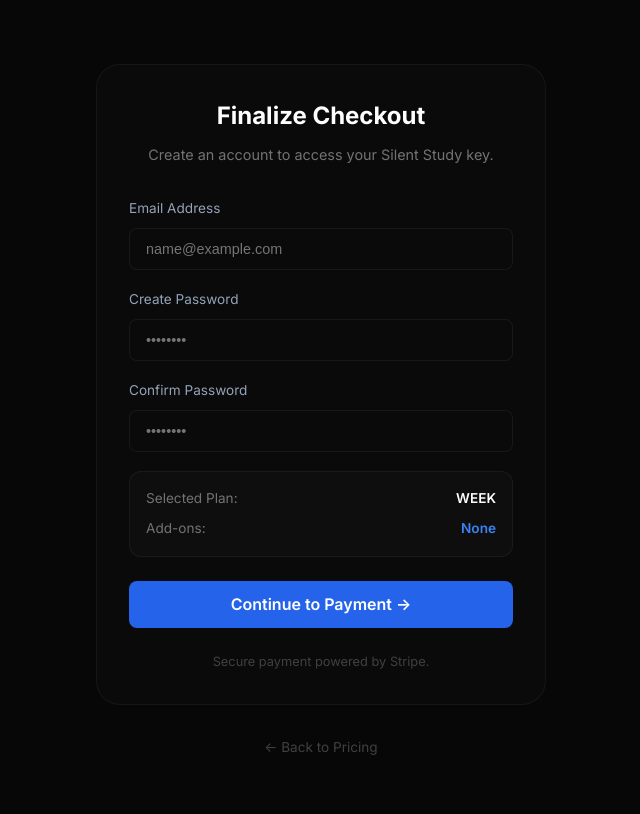
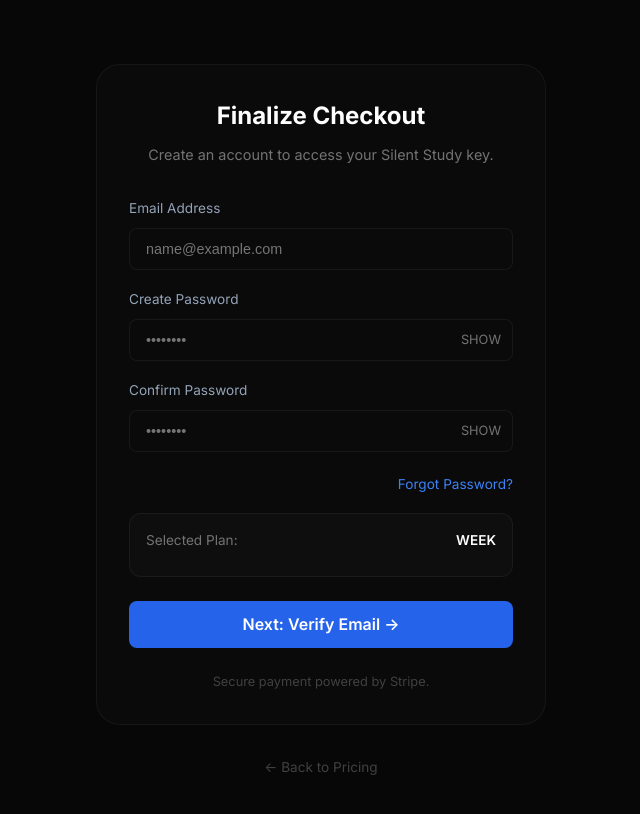
Before and after one commit to Silent-study/bot-frontend, a React (Vite) app: page /register in a window 1280 px wide. Shown: the top 814 px of the page, without its empty margins (319-959 px from the left). Built offline with nearby package versions, Linux system fonts and the light colour scheme.

Commit message:
feat: implement frontend application routing and automation control panel dashboard

```diff
--- a/src/App.jsx
+++ b/src/App.jsx
@@ -5,6 +5,7 @@ import './App.css';
 import LandingPage from './pages/LandingPage';
 import ControlPanel from './pages/ControlPanel';
 import RegisterPage from './pages/RegisterPage';
+import ForgotPassword from './pages/ForgotPassword';
 
 export default function App() {
   const [isAuthenticated, setIsAuthenticated] = useState(false);
@@ -24,6 +25,7 @@ export default function App() {
       <Routes>
         <Route path="/" element={<LandingPage />} />
         <Route path="/register" element={<RegisterPage onAuthSuccess={() => setIsAuthenticated(true)} />} />
+        <Route path="/forgot-password" element={<ForgotPassword />} />
         <Route
           path="/dashboard"
           element={(isAuthenticated || new URLSearchParams(window.location.search).get('uid')) ? <ControlPanel /> : <Navigate to="/register" />}
--- /dev/null
+++ b/src/pages/ForgotPassword.jsx
@@ -0,0 +1,100 @@
+import { useState } from 'react';
+import { useNavigate } from 'react-router-dom';
+import '../ControlPanel.css';
+
+export default function ForgotPassword() {
+  const navigate = useNavigate();
+  const [email, setEmail] = useState('');
+  const [otp, setOtp] = useState('');
+  const [newPassword, setNewPassword] = useState('');
+  const [step, setStep] = useState(1); // 1: Email, 2: Reset
+  const [loading, setLoading] = useState(false);
+
+  const handleSendOtp = async (e) => {
+    e.preventDefault();
+    setLoading(true);
+    try {
+      const res = await fetch('http://localhost:3000/forgot-password', {
+        method: 'POST',
+        headers: { 'Content-Type': 'application/json' },
+        body: JSON.stringify({ email })
+      });
+      if (res.ok) {
+        setStep(2);
+      } else {
+        const data = await res.json();
+        alert(data.error || 'Failed to send reset OTP');
+      }
+    } catch (err) {
+      alert('Error connecting to server');
+    } finally {
+      setLoading(false);
+    }
+  };
+
+  const handleResetPassword = async (e) => {
+    e.preventDefault();
+    setLoading(true);
+    try {
+      const res = await fetch('http://localhost:3000/reset-password', {
+        method: 'POST',
+        headers: { 'Content-Type': 'application/json' },
+        body: JSON.stringify({ email, otp, newPassword })
+      });
+      if (res.ok) {
+        alert('Password updated! Please login.');
+        navigate('/register');
+      } else {
+        const data = await res.json();
+        alert(data.error || 'Reset failed');
+      }
+    } catch (err) {
+      alert('Error connecting to server');
+    } finally {
+      setLoading(false);
+    }
+  };
+
+  return (
+    <div className="control-panel-container" style={{justifyContent: 'center', minHeight: '100vh', background: '#070708'}}>
+      <div className="cp-card" style={{maxWidth: '450px', width: '100%', background: '#0a0a0a', border: '1px solid rgba(255,255,255,0.05)'}}>
+        <div className="cp-card-title" style={{justifyContent: 'center', fontSize: '1.5rem', marginBottom: '0.5rem'}}>
+          Reset Password
+        </div>
+        <p style={{color: '#737373', textAlign: 'center', marginBottom: '2rem', fontSize: '0.9rem'}}>
+          {step === 1 ? 'Enter your email to receive a password reset code.' : 'Enter the code and your new password.'}
+        </p>
+
+        {step === 1 ? (
+          <form onSubmit={handleSendOtp}>
+            <div className="form-group">
+              <label className="form-label">Email Address</label>
+              <input type="email" className="form-input" required placeholder="name@example.com" value={email} onChange={e => setEmail(e.target.value)} />
+            </div>
+            <button className="btn-launch" type="submit" disabled={loading} style={{background: '#2563eb'}}>
+              {loading ? 'Sending...' : 'Send Reset Code →'}
+            </button>
+          </form>
+        ) : (
+          <form onSubmit={handleResetPassword}>
+            <div className="form-group">
+              <label className="form-label">Verification Code</label>
+              <input type="text" className="form-input" required placeholder="123456" maxLength="6" value={otp} onChange={e => setOtp(e.target.value)} />
+            </div>
+            <div className="form-group">
+              <label className="form-label">New Password</label>
+              <input type="password" className="form-input" required placeholder="••••••••" value={newPassword} onChange={e => setNewPassword(e.target.value)} />
+            </div>
+            <button className="btn-launch" type="submit" disabled={loading} style={{background: '#22c55e'}}>
+              {loading ? 'Updating...' : 'Update Password →'}
+            </button>
+          </form>
+        )}
+
+        <div style={{marginTop: '1.5rem', textAlign: 'center'}}>
+          <span style={{color: '#404040', fontSize: '0.85rem', cursor: 'pointer'}} onClick={() => navigate('/register')}>← Back to Login</span>
+        </div>
+      </div>
+    </div>
+  );
+}
--- a/src/pages/RegisterPage.jsx
+++ b/src/pages/RegisterPage.jsx
@@ -16,20 +16,44 @@ export default function RegisterPage() {
   const [formData, setFormData] = useState({
     email: '',
     password: '',
-    confirmPassword: ''
+    confirmPassword: '',
+    otp: ''
   });
+  const [showPass, setShowPass] = useState(false);
+  const [showConfirmPass, setShowConfirmPass] = useState(false);
+  const [step, setStep] = useState(1); // 1: Info, 2: OTP
   const [loading, setLoading] = useState(false);
 
-  const handleSubmit = async (e) => {
+  const handleSendOtp = async (e) => {
     e.preventDefault();
     if (formData.password !== formData.confirmPassword) {
       alert("Passwords don't match!");
       return;
     }
-
     setLoading(true);
     try {
-      // 1. Register User in MongoDB
+      const res = await fetch('http://localhost:3000/send-otp', {
+        method: 'POST',
+        headers: { 'Content-Type': 'application/json' },
+        body: JSON.stringify({ email: formData.email })
+      });
+      if (res.ok) {
+        setStep(2);
+      } else {
+        const data = await res.json();
+        alert(data.error || 'Failed to send OTP');
+      }
+    } catch (err) {
+      alert('Error connecting to server');
+    } finally {
+      setLoading(false);
+    }
+  };
+
+  const handleFinalRegister = async (e) => {
+    e.preventDefault();
+    setLoading(true);
+    try {
       const regRes = await fetch('http://localhost:3000/register', {
         method: 'POST',
         headers: { 'Content-Type': 'application/json' },
@@ -37,30 +61,23 @@ export default function RegisterPage() {
           email: formData.email,
           password: formData.password,
           plan: planId,
-          addons
+          addons,
+          otp: formData.otp
         })
       });
 
       const userData = await regRes.json();
       if (!regRes.ok) throw new Error(userData.error || 'Registration failed');
 
-      // 2. Trigger Stripe Checkout
       const stripeRes = await fetch('http://localhost:3000/create-checkout-session', {
         method: 'POST',
         headers: { 'Content-Type': 'application/json' },
-        body: JSON.stringify({
-          planId,
-          addons,
-          userId: userData.userId
-        })
+        body: JSON.stringify({ planId, addons, userId: userData.userId })
       });
 
       const session = await stripeRes.json();
-      if (session.url) {
-        window.location.href = session.url;
-      }
+      if (session.url) window.location.href = session.url;
     } catch (err) {
-      console.error(err);
       alert(err.message);
     } finally {
       setLoading(false);
@@ -71,47 +88,59 @@ export default function RegisterPage() {
     <div className="control-panel-container" style={{justifyContent: 'center', minHeight: '100vh', background: '#070708'}}>
       <div className="cp-card" style={{maxWidth: '450px', width: '100%', background: '#0a0a0a', border: '1px solid rgba(255,255,255,0.05)'}}>
         <div className="cp-card-title" style={{justifyContent: 'center', fontSize: '1.5rem', marginBottom: '0.5rem'}}>
-          Finalize Checkout
+          {step === 1 ? 'Finalize Checkout' : 'Verify Email'}
         </div>
         <p style={{color: '#737373', textAlign: 'center', marginBottom: '2rem', fontSize: '0.9rem'}}>
-          Create an account to access your Silent Study key.
+          {step === 1 ? 'Create an account to access your Silent Study key.' : `Enter the 6-digit code sent to ${formData.email}`}
         </p>
 
-        <form onSubmit={handleSubmit}>
+        {step === 1 ? (
+          <form onSubmit={handleSendOtp}>
             <div className="form-group">
               <label className="form-label">Email Address</label>
-            <input
-              type="email"
-              className="form-input"
-              required
-              placeholder="name@example.com"
-              value={formData.email}
-              onChange={e => setFormData({...formData, email: e.target.value})}
-            />
+              <input type="email" className="form-input" required placeholder="name@example.com" value={formData.email} onChange={e => setFormData({...formData, email: e.target.value})} />
             </div>
-
             <div className="form-group">
               <label className="form-label">Create Password</label>
+              <div style={{position: 'relative'}}>
                 <input
-              type="password"
+                  type={showPass ? "text" : "password"}
                   className="form-input"
                   required
                   placeholder="••••••••"
                   value={formData.password}
                   onChange={e => setFormData({...formData, password: e.target.value})}
                 />
+                <span
+                  onClick={() => setShowPass(!showPass)}
+                  style={{position: 'absolute', right: '12px', top: '50%', transform: 'translateY(-50%)', cursor: 'pointer', fontSize: '0.8rem', color: '#737373', userSelect: 'none'}}
+                >
+                  {showPass ? 'HIDE' : 'SHOW'}
+                </span>
               </div>
-
+            </div>
             <div className="form-group">
               <label className="form-label">Confirm Password</label>
+              <div style={{position: 'relative'}}>
                 <input
-              type="password"
+                  type={showConfirmPass ? "text" : "password"}
                   className="form-input"
                   required
                   placeholder="••••••••"
                   value={formData.confirmPassword}
                   onChange={e => setFormData({...formData, confirmPassword: e.target.value})}
                 />
+                <span
+                  onClick={() => setShowConfirmPass(!showConfirmPass)}
+                  style={{position: 'absolute', right: '12px', top: '50%', transform: 'translateY(-50%)', cursor: 'pointer', fontSize: '0.8rem', color: '#737373', userSelect: 'none'}}
+                >
+                  {showConfirmPass ? 'HIDE' : 'SHOW'}
+                </span>
+              </div>
+            </div>
+
+            <div style={{textAlign: 'right', marginBottom: '1rem'}}>
+              <span style={{color: '#3b82f6', fontSize: '0.85rem', cursor: 'pointer'}} onClick={() => navigate('/forgot-password')}>Forgot Password?</span>
             </div>
 
             <div style={{background: 'rgba(255,255,255,0.02)', padding: '1rem', borderRadius: '12px', marginBottom: '1.5rem', border: '1px solid rgba(255,255,255,0.05)'}}>
@@ -119,22 +148,30 @@ export default function RegisterPage() {
                 <span style={{color: '#737373', fontSize: '0.85rem'}}>Selected Plan:</span>
                 <span style={{color: '#fff', fontWeight: '600', fontSize: '0.85rem'}}>{planId.toUpperCase()}</span>
               </div>
-            <div style={{display: 'flex', justifyContent: 'space-between'}}>
-              <span style={{color: '#737373', fontSize: '0.85rem'}}>Add-ons:</span>
-              <span style={{color: '#3b82f6', fontSize: '0.85rem', fontWeight: '600'}}>{addons.length > 0 ? addons.join(', ') : 'None'}</span>
             </div>
-          </div>
-
             <button className="btn-launch" type="submit" disabled={loading} style={{background: '#2563eb'}}>
-            {loading ? 'Processing...' : 'Continue to Payment →'}
+              {loading ? 'Sending OTP...' : 'Next: Verify Email →'}
             </button>
           </form>
+        ) : (
+          <form onSubmit={handleFinalRegister}>
+            <div className="form-group">
+              <label className="form-label">Verification Code</label>
+              <input type="text" className="form-input" required placeholder="123456" maxLength="6" value={formData.otp} onChange={e => setFormData({...formData, otp: e.target.value})} />
+            </div>
+            <button className="btn-launch" type="submit" disabled={loading} style={{background: '#22c55e'}}>
+              {loading ? 'Verifying...' : 'Finalize & Pay →'}
+            </button>
+            <div style={{marginTop: '1rem', textAlign: 'center'}}>
+              <span style={{color: '#737373', fontSize: '0.85rem', cursor: 'pointer'}} onClick={() => setStep(1)}>← Back to details</span>
+            </div>
+          </form>
+        )}
 
         <div style={{marginTop: '1.5rem', textAlign: 'center', fontSize: '0.8rem', color: '#404040'}}>
           Secure payment powered by Stripe.
         </div>
       </div>
-
       <div style={{marginTop: '2rem', color: '#404040', fontSize: '0.85rem', cursor: 'pointer'}} onClick={() => navigate('/')}>
         ← Back to Pricing
       </div>
```
Also changed, not shown: src/pages/LandingPage.jsx (+13 -2 lines). Lines whose indentation alone changed are shown as unchanged.
